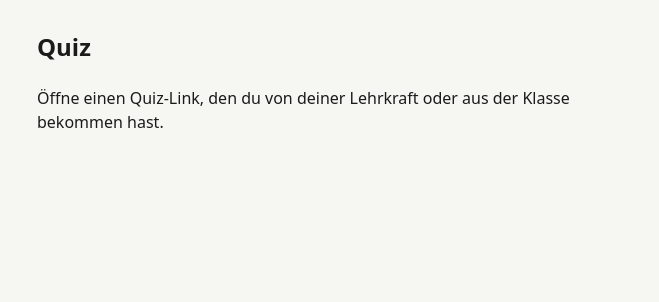
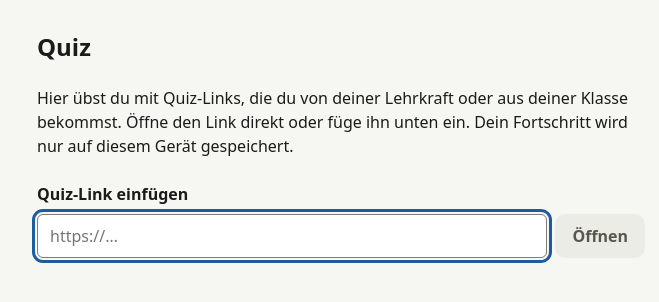
Before and after one commit to framegrabber/quiz, a Preact app: page / in a window 1280 px wide. Shown: the top 302 px of the page, without its empty margins (299-958 px from the left). Built offline with nearby package versions, Linux system fonts and the light colour scheme.

Commit message:
Add start screen: open pasted quiz links, list and remove recent quizzes

```diff
--- /dev/null
+++ b/src/app/Start.module.css
@@ -0,0 +1,66 @@
+.form {
+  display: grid;
+  gap: var(--space-2);
+}
+
+.label {
+  font-weight: var(--font-weight-strong);
+}
+
+.row {
+  display: flex;
+  gap: var(--space-2);
+}
+
+.row :global(.text-input) {
+  flex: 1 1 auto;
+  min-width: 0;
+}
+
+.section {
+  display: grid;
+  gap: var(--space-3);
+}
+
+.list {
+  list-style: none;
+  margin: 0;
+  padding: 0;
+  display: grid;
+  gap: var(--space-2);
+}
+
+.item {
+  display: flex;
+  align-items: stretch;
+  border: 1px solid var(--color-border);
+  border-radius: var(--radius-m);
+  background: var(--color-surface);
+}
+
+.link {
+  flex: 1 1 auto;
+  min-width: 0;
+  display: grid;
+  gap: var(--space-1);
+  padding: var(--space-3) var(--space-4);
+  color: inherit;
+  text-decoration: none;
+  overflow-wrap: anywhere;
+  border-radius: var(--radius-m);
+}
+
+.title {
+  font-weight: var(--font-weight-strong);
+  color: var(--color-accent);
+}
+
+.remove {
+  flex: none;
+  width: var(--tap-target);
+  border: 0;
+  border-inline-start: 1px solid var(--color-border);
+  background: none;
+  color: var(--color-text-muted);
+  border-radius: 0 var(--radius-m) var(--radius-m) 0;
+}
--- a/src/app/Start.tsx
+++ b/src/app/Start.tsx
@@ -1,14 +1,143 @@
+import { useLayoutEffect, useRef, useState } from "preact/hooks";
+import {
+  loadSources,
+  saveSources,
+  type SourceEntry,
+} from "../storage/sources.ts";
 import { Page } from "../ui/Page.tsx";
+import { CrossIcon } from "../ui/icons.tsx";
+import { parseHash } from "./hash.ts";
+import styles from "./Start.module.css";
 
-/** Entry without a quiz link. URL input and recent quizzes follow in T13. */
+/** Accepts a quiz file URL or a full app link (…#src=…); returns the hash to open, or null. */
+export function linkToHash(input: string, dev: boolean): string | null {
+  const value = input.trim();
+  const hashIndex = value.indexOf("#src=");
+  const hash =
+    hashIndex >= 0
+      ? value.slice(hashIndex)
+      : `#src=${encodeURIComponent(value)}`;
+  return parseHash(hash, { dev }).src ? hash : null;
+}
+
+export function formatLastUsed(
+  timestamp: number,
+  now: Date = new Date(),
+): string {
+  const day = (d: Date) =>
+    new Date(d.getFullYear(), d.getMonth(), d.getDate()).getTime();
+  const days = Math.round((day(now) - day(new Date(timestamp))) / 86_400_000);
+  if (days <= 0) return "heute";
+  if (days === 1) return "gestern";
+  return new Date(timestamp).toLocaleDateString("de-DE");
+}
+
 export function Start() {
+  const [sources, setSources] = useState<SourceEntry[]>(loadSources);
+  const [link, setLink] = useState("");
+  const [error, setError] = useState<string | null>(null);
+  const fieldRef = useRef<HTMLInputElement>(null);
+
+  // First visit: the link field is the only thing to do here.
+  useLayoutEffect(() => {
+    if (sources.length === 0) fieldRef.current?.focus();
+  }, []);
+
+  const open = (event: Event) => {
+    event.preventDefault();
+    const hash = linkToHash(link, import.meta.env.DEV);
+    if (hash) location.hash = hash;
+    else
+      setError(
+        "Das ist kein gültiger Quiz-Link. Er muss mit https:// beginnen.",
+      );
+  };
+
+  const remove = (entry: SourceEntry) => {
+    if (
+      !confirm(
+        `„${entry.title}“ aus der Liste entfernen? Dein Fortschritt bleibt gespeichert.`,
+      )
+    )
+      return;
+    const next = sources.filter((s) => s.url !== entry.url);
+    saveSources(next);
+    setSources(next);
+  };
+
   return (
     <Page>
       <h1>Quiz</h1>
-      <p>
-        Öffne einen Quiz-Link, den du von deiner Lehrkraft oder aus der Klasse
-        bekommen hast.
-      </p>
+      {sources.length === 0 && (
+        <p>
+          Hier übst du mit Quiz-Links, die du von deiner Lehrkraft oder aus
+          deiner Klasse bekommst. Öffne den Link direkt oder füge ihn unten ein.
+          Dein Fortschritt wird nur auf diesem Gerät gespeichert.
+        </p>
+      )}
+      <form class={styles.form} onSubmit={open} noValidate>
+        <label class={styles.label} for="quiz-link">
+          Quiz-Link einfügen
+        </label>
+        <div class={styles.row}>
+          <input
+            id="quiz-link"
+            class="text-input"
+            type="url"
+            inputMode="url"
+            autocapitalize="off"
+            autocorrect="off"
+            spellcheck={false}
+            enterKeyHint="go"
+            ref={fieldRef}
+            placeholder="https://…"
+            value={link}
+            aria-invalid={error ? true : undefined}
+            aria-describedby={error ? "quiz-link-error" : undefined}
+            onInput={(e) => {
+              setLink(e.currentTarget.value);
+              setError(null);
+            }}
+          />
+          <button type="submit" class="btn btn-primary" disabled={!link.trim()}>
+            Öffnen
+          </button>
+        </div>
+        {error && (
+          <p id="quiz-link-error" class="text-incorrect" role="alert">
+            {error}
+          </p>
+        )}
+      </form>
+      {sources.length > 0 && (
+        <section class={styles.section} aria-labelledby="recent-title">
+          <h2 id="recent-title">Zuletzt geöffnet</h2>
+          <ul class={styles.list}>
+            {sources.map((entry) => (
+              <li key={entry.url} class={styles.item}>
+                <a
+                  class={styles.link}
+                  href={`#src=${encodeURIComponent(entry.url)}`}
+                >
+                  <span class={styles.title}>{entry.title}</span>
+                  <span class="text-muted">
+                    {entry.mastered} / {entry.total} gemeistert ·{" "}
+                    {formatLastUsed(entry.lastUsed)}
+                  </span>
+                </a>
+                <button
+                  type="button"
+                  class={styles.remove}
+                  aria-label={`„${entry.title}“ aus der Liste entfernen`}
+                  onClick={() => remove(entry)}
+                >
+                  <CrossIcon />
+                </button>
+              </li>
+            ))}
+          </ul>
+        </section>
+      )}
     </Page>
   );
 }
```
Also changed, not shown: 1 other file (tests, documents, lock files or other folders).
